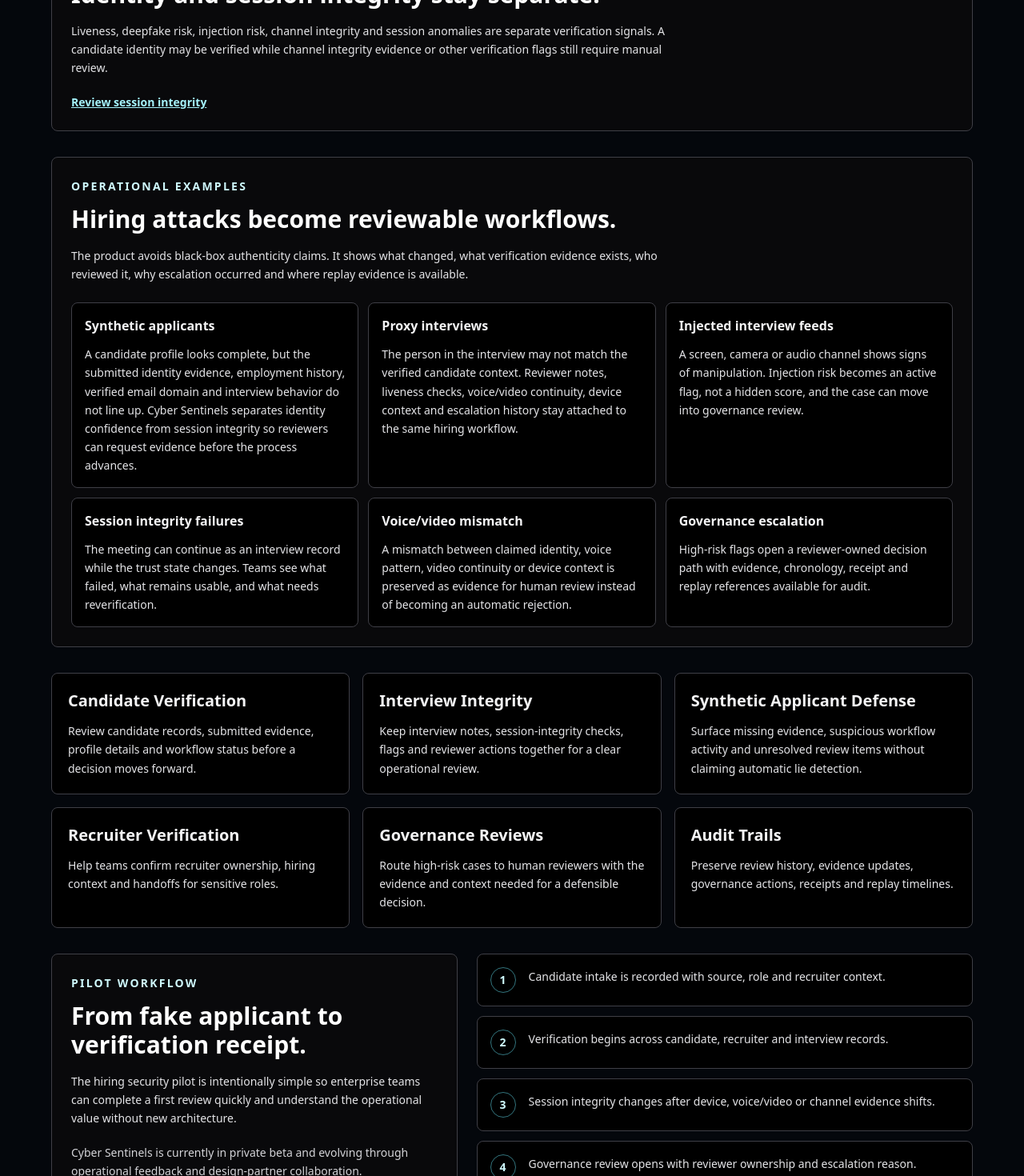
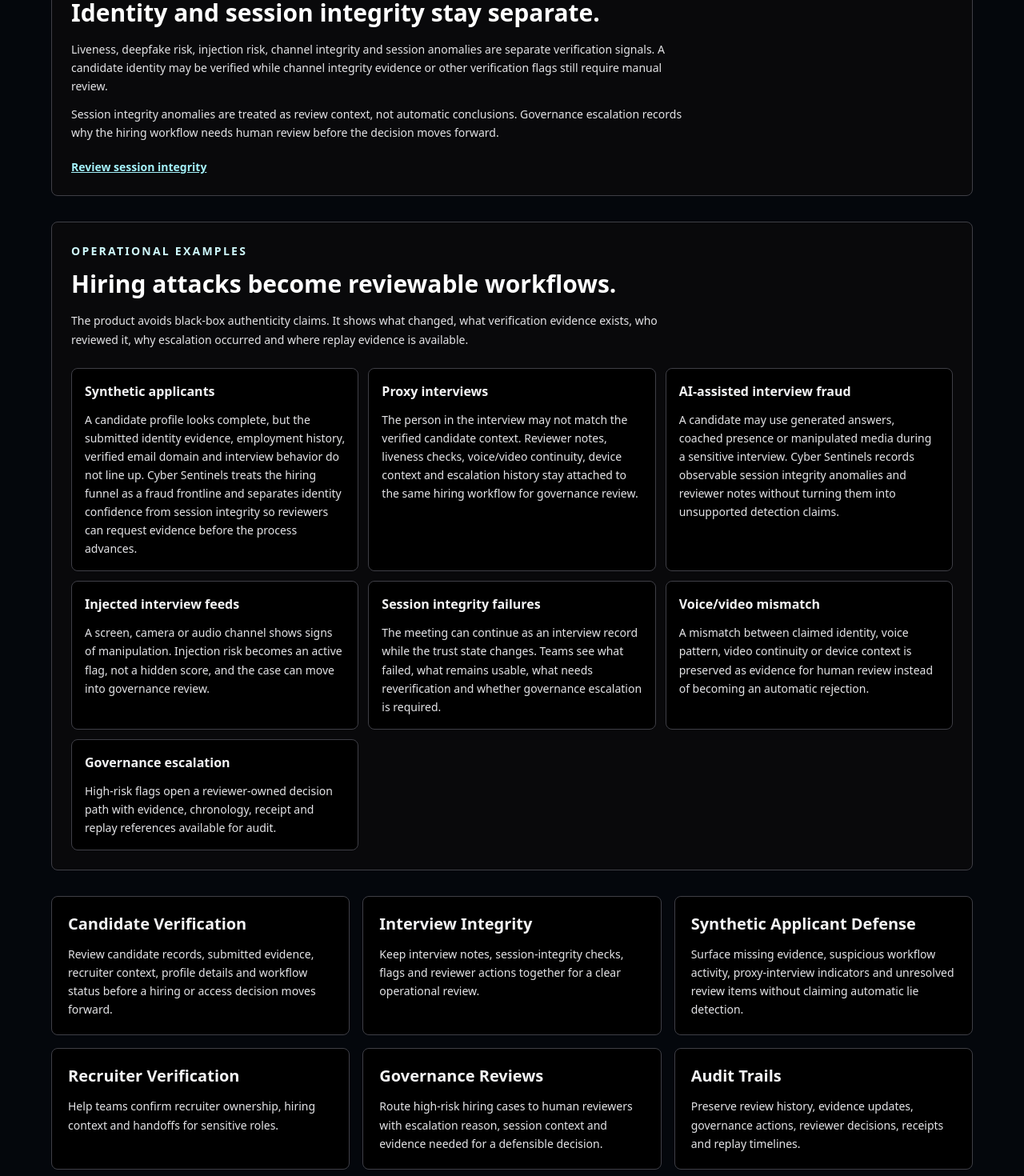
Before and after one commit to emeaexecutive/Cyber-Sentinels-V2, a Next.js app: page /enterprise/hiring-security in a window 1280 px wide. Shown: the part 860-2330 px from the top of the page at 80% size. Built offline with nearby package versions, Linux system fonts and the light colour scheme; no server answers.

Commit message:
Align Cyber Sentinels with synthetic trust and decision-layer defense

```diff
--- a/app/enterprise/hiring-security/page.tsx
+++ b/app/enterprise/hiring-security/page.tsx
@@ -6,7 +6,7 @@ export const dynamic = "force-dynamic";
 const capabilities = [
   [
     "Candidate Verification",
-    "Review candidate records, submitted evidence, profile details and workflow status before a decision moves forward.",
+    "Review candidate records, submitted evidence, recruiter context, profile details and workflow status before a hiring or access decision moves forward.",
   ],
   [
     "Interview Integrity",
@@ -14,7 +14,7 @@ const capabilities = [
   ],
   [
     "Synthetic Applicant Defense",
-    "Surface missing evidence, suspicious workflow activity and unresolved review items without claiming automatic lie detection.",
+    "Surface missing evidence, suspicious workflow activity, proxy-interview indicators and unresolved review items without claiming automatic lie detection.",
   ],
   [
     "Recruiter Verification",
@@ -22,22 +22,26 @@ const capabilities = [
   ],
   [
     "Governance Reviews",
-    "Route high-risk cases to human reviewers with the evidence and context needed for a defensible decision.",
+    "Route high-risk hiring cases to human reviewers with escalation reason, session context and evidence needed for a defensible decision.",
   ],
   [
     "Audit Trails",
-    "Preserve review history, evidence updates, governance actions, receipts and replay timelines.",
+    "Preserve review history, evidence updates, governance actions, reviewer decisions, receipts and replay timelines.",
   ],
 ];
 
 const riskExamples = [
   [
     "Synthetic applicants",
-    "A candidate profile looks complete, but the submitted identity evidence, employment history, verified email domain and interview behavior do not line up. Cyber Sentinels separates identity confidence from session integrity so reviewers can request evidence before the process advances.",
+    "A candidate profile looks complete, but the submitted identity evidence, employment history, verified email domain and interview behavior do not line up. Cyber Sentinels treats the hiring funnel as a fraud frontline and separates identity confidence from session integrity so reviewers can request evidence before the process advances.",
   ],
   [
     "Proxy interviews",
-    "The person in the interview may not match the verified candidate context. Reviewer notes, liveness checks, voice/video continuity, device context and escalation history stay attached to the same hiring workflow.",
+    "The person in the interview may not match the verified candidate context. Reviewer notes, liveness checks, voice/video continuity, device context and escalation history stay attached to the same hiring workflow for governance review.",
+  ],
+  [
+    "AI-assisted interview fraud",
+    "A candidate may use generated answers, coached presence or manipulated media during a sensitive interview. Cyber Sentinels records observable session integrity anomalies and reviewer notes without turning them into unsupported detection claims.",
   ],
   [
     "Injected interview feeds",
@@ -45,7 +49,7 @@ const riskExamples = [
   ],
   [
     "Session integrity failures",
-    "The meeting can continue as an interview record while the trust state changes. Teams see what failed, what remains usable, and what needs reverification.",
+    "The meeting can continue as an interview record while the trust state changes. Teams see what failed, what remains usable, what needs reverification and whether governance escalation is required.",
   ],
   [
     "Voice/video mismatch",
@@ -84,7 +88,7 @@ export default function HiringSecurityPage() {
             Hiring Security is the clearest entry point for Operational Trust Infrastructure: fake applicants, proxy interviews, AI-assisted hiring fraud and injected sessions become reviewable workflows with verification evidence, reviewer ownership, replay and receipts.
           </p>
           <p className="mt-4 max-w-3xl text-sm leading-7 text-zinc-300">
-            Security, legal and people teams see state changes, Governance Review, reviewer actions and Replay Evidence in one operational chronology.
+            Fake candidates are not only recruiting noise. In sensitive roles they can become enterprise access risk. Security, legal and people teams see state changes, Governance Review, reviewer actions and Replay Evidence in one operational chronology.
           </p>
           <div className="mt-6 flex flex-wrap gap-3">
             <Link
@@ -114,6 +118,9 @@ export default function HiringSecurityPage() {
             session anomalies are separate verification signals. A candidate
             identity may be verified while channel integrity evidence or other
             verification flags still require manual review.
+          </p>
+          <p className="mt-3 max-w-3xl text-sm leading-7 text-zinc-300">
+            Session integrity anomalies are treated as review context, not automatic conclusions. Governance escalation records why the hiring workflow needs human review before the decision moves forward.
           </p>
           <Link href="/dashboard/session-integrity" className="mt-5 inline-flex text-sm font-semibold text-cyan-200 underline">
             Review session integrity
@@ -159,7 +166,9 @@ export default function HiringSecurityPage() {
             <p className="mt-4 text-sm leading-7 text-zinc-300">
               The hiring security pilot is intentionally simple so enterprise
               teams can complete a first review quickly and understand the
-              operational value without new architecture.
+              operational value without new architecture. The outcome is an
+              evidence chain, reviewer decision, replay chronology and
+              audit-ready report for the hiring workflow.
             </p>
             <PrivateBetaNotice className="mt-5" />
           </section>
--- a/app/enterprise/page.tsx
+++ b/app/enterprise/page.tsx
@@ -1,11 +1,11 @@
 import Link from "next/link";
 
 const trustControls = [
-  ["Hiring Security", "Fake applicants, proxy interviews and AI-assisted fraud move into an evidence-backed review path instead of a generic alert queue."],
+  ["Hiring Security", "The hiring funnel is a fraud frontline where fake applicants, proxy interviews and AI-assisted fraud can become enterprise access risk."],
   ["Session Integrity", "Liveness, deepfake risk, injection risk and channel integrity remain separate signals after verification begins."],
   ["Governance Review", "High-risk workflow changes route to named reviewers with ownership, chronology and recorded action."],
   ["Verification Replay", "Replay timelines reconstruct what happened before, during and after a workflow changed state."],
-  ["Verification Receipts", "Printable receipts summarize trust state, reviewer action, verification evidence and replay references."],
+  ["Verification Receipts", "Printable receipts summarize trust state, reviewer decision, verification evidence, replay chronology and workflow outcome."],
 ];
 
 const coordinationControls = [
@@ -30,6 +30,9 @@ export default function EnterprisePage() {
             Cyber Sentinels connects Hiring Security, Session Integrity,
             Governance Review, Verification Replay and Verification Receipts so
             teams can keep sensitive workflows explainable.
+          </p>
+          <p className="mt-4 max-w-3xl text-sm leading-7 text-zinc-300">
+            It protects the decision layer behind critical enterprise actions: the workflow, evidence, reviewer action and trust state that determine whether access, hiring or operational decisions should move forward.
           </p>
           <div className="mt-6 flex flex-wrap gap-3">
             <Link href="/demo" className="rounded-lg bg-white px-4 py-3 text-sm font-semibold text-black hover:bg-cyan-100">
@@ -66,6 +69,9 @@ export default function EnterprisePage() {
             Device and communication security are still necessary, but they do not explain whether a workflow stayed trustworthy after verification began.
           </p>
           <p className="mt-4 max-w-3xl text-sm leading-7 text-zinc-300">
+            Synthetic credibility, not just synthetic media, is becoming the attack surface. Enterprise teams need to review who entered a workflow, which evidence supports the decision, who acted and what outcome was recorded.
+          </p>
+          <p className="mt-4 max-w-3xl text-sm leading-7 text-zinc-300">
             Cyber Sentinels helps teams verify which people, sessions and
             evidence can be reviewed across enterprise workflows, with human
             authority preserved.
--- a/app/replay/[id]/page.tsx
+++ b/app/replay/[id]/page.tsx
@@ -270,7 +270,7 @@ export default async function VerificationReplayPage({
             <div>
               <h1 className="text-4xl font-semibold">{session?.title ?? "Verification workflow replay"}</h1>
               <p className="mt-3 max-w-3xl text-sm leading-7 text-zinc-400">
-                Read-only reconstruction of what happened, when state changed, which reviewer action was taken and which evidence remains available.
+                Read-only reconstruction of what happened, when state changed, which reviewer decision was taken, which evidence chain remains available and what workflow outcome is ready for audit review.
               </p>
               <p className="mt-2 font-mono text-xs text-zinc-600">Subject {subjectType} / {subjectId}</p>
             </div>
@@ -379,7 +379,7 @@ export default async function VerificationReplayPage({
                   <p className="font-medium">{label(event.title)}</p>
                   <p className="mt-2 text-sm leading-6 text-zinc-500">{label(event.summary, "Trust state recorded for audit replay.")}</p>
                   <p className="mt-3 text-xs text-zinc-600">
-                    Continuity: {event.type === "governance" ? "reviewer action affects workflow and receipt outcome" : event.type === "evidence" ? "evidence supports the replay chronology" : event.type === "receipt" ? "receipt preserves the final workflow state" : "event retained for governance review"}
+                    Continuity: {event.type === "governance" ? "reviewer decision affects workflow and receipt outcome" : event.type === "evidence" ? "evidence chain supports the replay chronology" : event.type === "receipt" ? "receipt preserves the final workflow state and audit-ready report" : "event retained for governance review"}
                   </p>
                 </div>
               </article>
--- a/app/trust-replay/page.tsx
+++ b/app/trust-replay/page.tsx
@@ -278,6 +278,11 @@ export default async function TrustReplayPage({ searchParams }: TrustReplayPageP
             decisions, relationships, summaries and timeline events existed at a
             point in time.
           </p>
+          <p className="mt-3 max-w-3xl text-sm leading-7 text-zinc-400">
+            Replay is the decision-layer chronology: it connects the evidence chain,
+            reviewer decision, workflow outcome and audit-ready report without
+            mutating the underlying records.
+          </p>
           <p className="mt-3 max-w-3xl text-sm leading-7 text-zinc-500">
             Trust changed quietly. Replay is immutable and read-only. It never deletes historical trust
             events, overwrites governance history, or mutates audit trails. AI
@@ -405,7 +410,7 @@ export default async function TrustReplayPage({ searchParams }: TrustReplayPageP
                 ["Verification chronology", snapshot.timelineEvents.length ? "Timeline events preserve the order of workflow changes." : "No timeline events in this replay window."],
                 ["Session events", sessionIntegrity.length + riskEvents.length ? "Session integrity and risk events are visible for review." : "No session events in this replay window."],
                 ["Escalation history", snapshot.decisions.length ? "Governance decisions and reviewer actions are preserved." : "No governance decisions in this replay window."],
-                ["Evidence chain", snapshot.evidence.length ? "Evidence records can be reviewed beside decisions and audit history." : "No evidence records in this replay window."],
+                ["Evidence chain", snapshot.evidence.length ? "Evidence records can be reviewed beside decisions, replay chronology, workflow outcome and audit history." : "No evidence records in this replay window."],
               ].map(([title, copy]) => (
                 <div key={title} className="rounded-lg border border-zinc-800 bg-black p-4">
                   <p className="font-medium text-zinc-100">{title}</p>
--- a/app/trust/receipt/[id]/page.tsx
+++ b/app/trust/receipt/[id]/page.tsx
@@ -337,10 +337,10 @@ export default async function TrustReceiptPage({
               </p>
               <p className="mt-3 max-w-3xl text-sm leading-7 text-zinc-500">
                 This printable receipt explains what happened, what was reviewed,
-                what action occurred, which chronology is available, who reviewed
+                what reviewer decision occurred, which replay chronology is available, who reviewed
                 the case and what evidence was retained. It is portable,
                 enterprise-safe and linked to the workflow it summarizes. It is
-                not a blockchain record or an automatic trust decision.
+                an audit-ready report, not a blockchain record or an automatic trust decision.
               </p>
               <p className="mt-3 max-w-3xl rounded-lg border border-zinc-800 bg-black p-3 text-sm leading-6 text-zinc-300">
                 Detection is one signal. Session integrity, evidence and governance determine the final review state. This is not a standalone deepfake verdict.
@@ -361,7 +361,7 @@ export default async function TrustReceiptPage({
         <section className="mt-6 grid gap-3 sm:grid-cols-2 lg:grid-cols-5">
           {[
             ["Verification completed", receipt.verification_status ? "Recorded" : "Pending"],
-            ["Review completed", latestGovernance ? "Recorded" : "Pending"],
+            ["Reviewer decision", latestGovernance ? "Recorded" : "Pending"],
             ["Replay available", "Available"],
             ["Receipt generated", "Generated"],
             ["Evidence retained", (evidenceChains ?? []).length ? "Retained" : "Pending"],
@@ -407,8 +407,8 @@ export default async function TrustReceiptPage({
 
         <section className="mt-8 grid gap-4 md:grid-cols-4">
           <DetailRow label="Trust State" value={label(receipt.verification_status ?? governanceOutcome, "reviewable")} />
-          <DetailRow label="Reviewer Action" value={latestGovernance ? label(latestGovernance.resolution_notes ?? latestGovernance.action_status) : "No reviewer action attached yet"} />
-          <DetailRow label="Verification Evidence" value={(evidenceChains ?? []).length ? `${(evidenceChains ?? []).length} evidence chain(s)` : "No replay evidence available yet"} />
+          <DetailRow label="Reviewer Decision" value={latestGovernance ? label(latestGovernance.resolution_notes ?? latestGovernance.action_status) : "No reviewer decision attached yet"} />
+          <DetailRow label="Evidence Chain" value={(evidenceChains ?? []).length ? `${(evidenceChains ?? []).length} evidence chain(s)` : "No replay evidence available yet"} />
           <DetailRow label="Replay Link" value={`/replay/${receipt.subject_id}`} />
         </section>
 
--- a/app/verification-receipts/page.tsx
+++ b/app/verification-receipts/page.tsx
@@ -2,9 +2,10 @@ import Link from "next/link";
 
 const receiptSections = [
   ["Trust state", "The outcome is stated plainly, including elevated risk or manual review states."],
-  ["Verification evidence", "Receipt language references evidence categories without exposing sensitive records publicly."],
-  ["Reviewer action", "Human decisions and rationale remain tied to the final outcome."],
-  ["Replay reference", "Receipts can point to protected replay evidence when an authorized reviewer needs detail."],
+  ["Verification evidence", "Receipt language references the evidence chain without exposing sensitive records publicly."],
+  ["Reviewer decision", "Human decisions and rationale remain tied to the final workflow outcome."],
+  ["Replay reference", "Receipts can point to protected replay chronology when an authorized reviewer needs detail."],
+  ["Audit-ready report", "The receipt provides a portable summary of what was checked, reviewed and resolved."],
 ];
 
 export default function VerificationReceiptsPage() {
@@ -19,7 +20,7 @@ export default function VerificationReceiptsPage() {
             Audit-ready receipts for verification outcomes.
           </h1>
           <p className="mt-5 max-w-3xl text-sm leading-7 text-zinc-300">
-            Verification Receipts summarize what was checked, which state was reached and what reviewer action was recorded. Public pages explain the receipt model; specific receipts remain protected unless intentionally shared.
+            Verification Receipts summarize what was checked, which state was reached, what reviewer decision was recorded and which replay chronology supports the workflow outcome. Public pages explain the receipt model; specific receipts remain protected unless intentionally shared.
           </p>
         </section>
 
@@ -35,7 +36,7 @@ export default function VerificationReceiptsPage() {
         <section className="mt-8 rounded-lg border border-zinc-800 bg-zinc-950 p-6">
           <h2 className="text-2xl font-semibold">Printable, governed and evidence-driven</h2>
           <p className="mt-3 max-w-3xl text-sm leading-7 text-zinc-400">
-            A receipt is not a public data dump. It is a controlled summary that helps enterprise teams explain why a verification outcome was accepted, escalated or rejected.
+            A receipt is not a public data dump. It is a controlled, audit-ready report that helps enterprise teams explain why a verification outcome was accepted, escalated or rejected.
           </p>
           <div className="mt-5 flex flex-wrap gap-3">
             <Link href="/demo" className="rounded-lg bg-white px-4 py-2 text-sm font-semibold text-black hover:bg-cyan-100">
```
Also changed, not shown: app/agents/page.tsx (+8 -1 lines), app/autonomy-governance/page.tsx (+6 -1 lines), app/page.tsx (+9 -3 lines), 1 other file (tests, documents, lock files or other folders).
